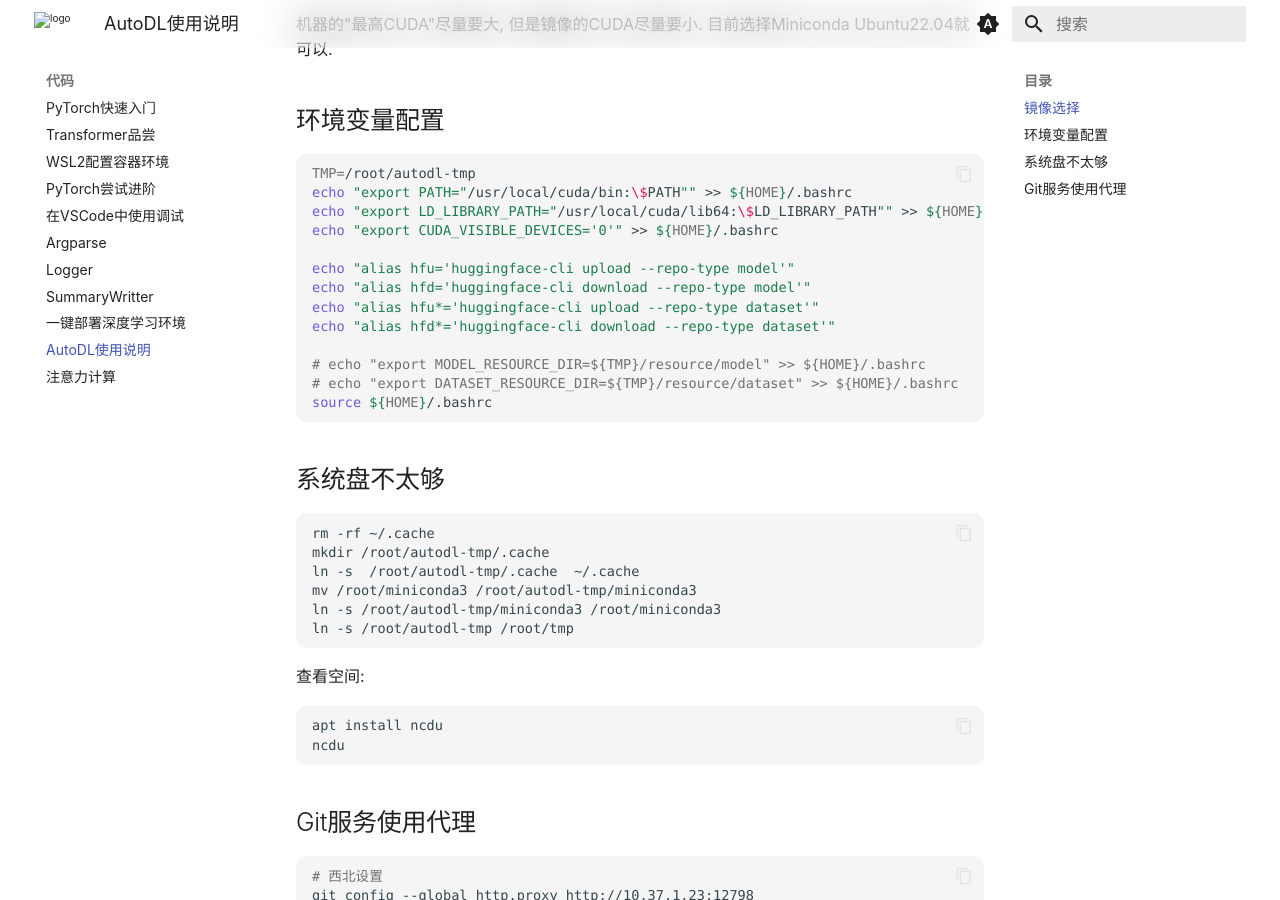
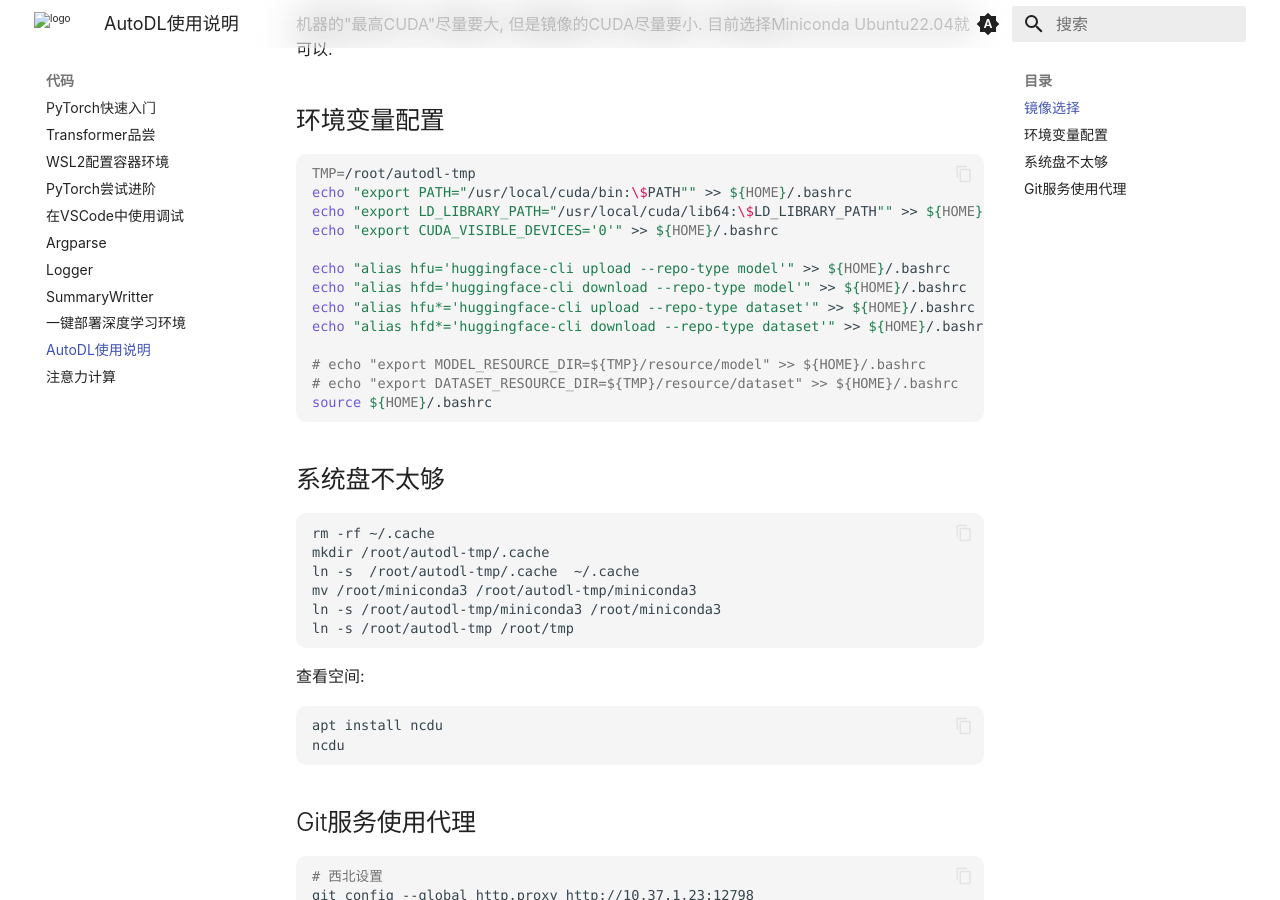
Before and after one commit to ricolxwz/note, an MkDocs documentation site: the page built from docs/code/autodl.md, in a window 1280 px wide and 900 px high, scrolled down 308 px. Built offline with MkDocs 1.6.1 and Material for MkDocs 9.7.7, drawn with Linux system fonts in a browser that asks for light colours; some web fonts are replaced; comment, search, counter and statistics services are not loaded.

Commit message:
docs: 修复环境变量配置中的命令别名输出，确保正确追加到.bashrc

```diff
--- a/docs/code/autodl.md
+++ b/docs/code/autodl.md
@@ -15,10 +15,10 @@
 echo "export LD_LIBRARY_PATH="/usr/local/cuda/lib64:\$LD_LIBRARY_PATH"" >> ${HOME}/.bashrc
 echo "export CUDA_VISIBLE_DEVICES='0'" >> ${HOME}/.bashrc
 
-echo "alias hfu='huggingface-cli upload --repo-type model'"
-echo "alias hfd='huggingface-cli download --repo-type model'"
-echo "alias hfu*='huggingface-cli upload --repo-type dataset'"
-echo "alias hfd*='huggingface-cli download --repo-type dataset'"
+echo "alias hfu='huggingface-cli upload --repo-type model'" >> ${HOME}/.bashrc
+echo "alias hfd='huggingface-cli download --repo-type model'" >> ${HOME}/.bashrc
+echo "alias hfu*='huggingface-cli upload --repo-type dataset'" >> ${HOME}/.bashrc
+echo "alias hfd*='huggingface-cli download --repo-type dataset'" >> ${HOME}/.bashrc
 
 # echo "export MODEL_RESOURCE_DIR=${TMP}/resource/model" >> ${HOME}/.bashrc
 # echo "export DATASET_RESOURCE_DIR=${TMP}/resource/dataset" >> ${HOME}/.bashrc
```
